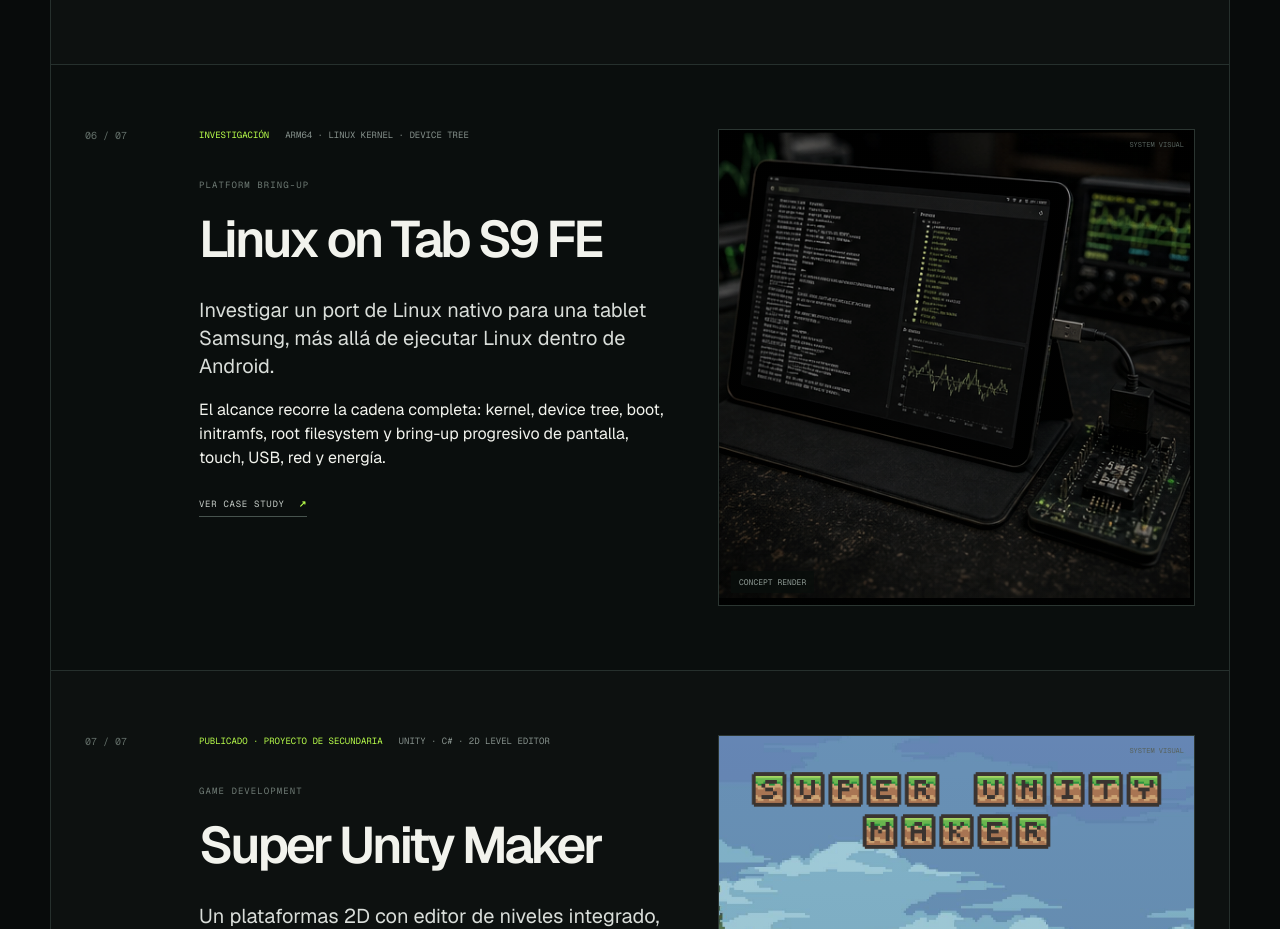
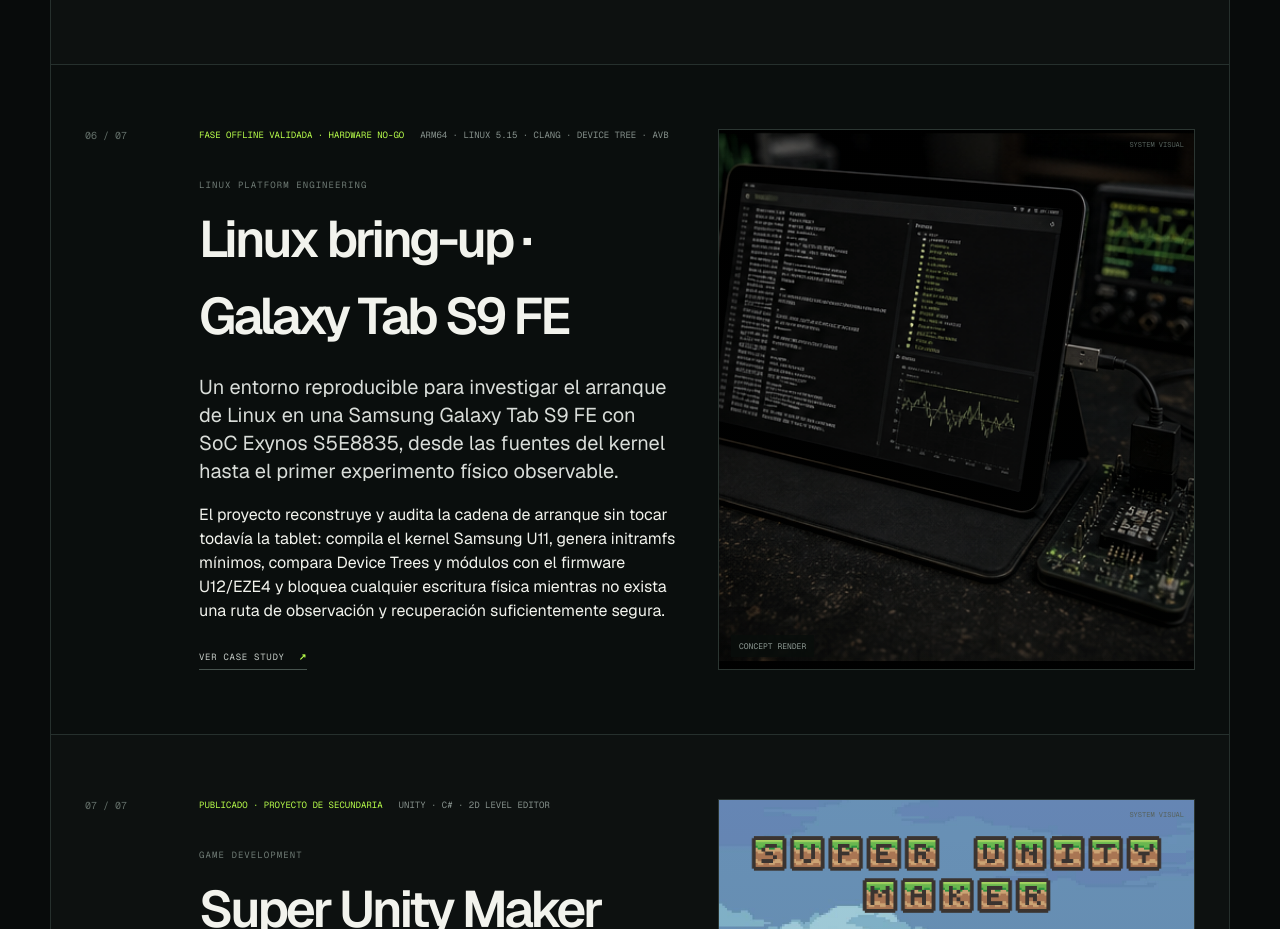
Before and after one commit to Mark19000/Mark19000.github.io, a Next.js app: page / in a window 1280 px wide. Shown: the part 4060-4989 px from the top of the page. Built offline with nearby package versions, Linux system fonts and the light colour scheme.

Commit message:
feat: update Tab S9 FE Linux case study

```diff
--- a/content/projects.ts
+++ b/content/projects.ts
@@ -181,28 +181,29 @@ export const projectContent: ProjectContent[] = [
   },
   {
     slug: 'linux-tab-s9-fe',
-    stack: 'ARM64 · Linux kernel · Device Tree',
+    stack: 'ARM64 · Linux 5.15 · Clang · Device Tree · AVB',
     visual: 'linux',
     image: '/projects/linux-tab.png',
-    hardware: ['Samsung S5E8835', 'ARM64 tablet', 'Touch display', 'USB / wireless'],
-    software: ['Linux kernel', 'Device Tree', 'Initramfs', 'Root filesystem'],
+    repository: 'https://github.com/Mark19000/sm-x510-linux-bringup',
+    hardware: ['Samsung SM-X510', 'Exynos S5E8835', 'ARM64', 'U12 / EZE4'],
+    software: ['Linux kernel 5.15', 'Clang 21', 'Device Tree', 'Initramfs', 'AVB', 'Lima'],
     es: {
-      name: 'Linux on Tab S9 FE', status: 'Investigación', label: 'Platform bring-up',
-      intro: 'Investigar un port de Linux nativo para una tablet Samsung, más allá de ejecutar Linux dentro de Android.',
-      body: 'El alcance recorre la cadena completa: kernel, device tree, boot, initramfs, root filesystem y bring-up progresivo de pantalla, touch, USB, red y energía.',
-      challenge: 'Convertir el código disponible del kernel Android en una plataforma Linux utilizable pese a los drivers propietarios.',
-      built: 'Un plan de bring-up basado en el kernel android_kernel_samsung_s5e8835, separando el arranque mínimo de la habilitación gradual de periféricos.',
-      why: 'Una tablet moderna concentra muchos de los retos más interesantes de Linux sobre ARM: boot chain, device trees, firmware y controladores específicos.',
-      learned: 'Un port viable necesita hitos pequeños: consola temprana, almacenamiento, pantalla y entrada antes de abordar GPU, audio o power management.',
+      name: 'Linux bring-up · Galaxy Tab S9 FE', status: 'Fase offline validada · Hardware NO-GO', label: 'Linux platform engineering',
+      intro: 'Un entorno reproducible para investigar el arranque de Linux en una Samsung Galaxy Tab S9 FE con SoC Exynos S5E8835, desde las fuentes del kernel hasta el primer experimento físico observable.',
+      body: 'El proyecto reconstruye y audita la cadena de arranque sin tocar todavía la tablet: compila el kernel Samsung U11, genera initramfs mínimos, compara Device Trees y módulos con el firmware U12/EZE4 y bloquea cualquier escritura física mientras no exista una ruta de observación y recuperación suficientemente segura.',
+      challenge: 'Trabajar con fuentes U11 frente a hardware U12/EZE4, una cadena AVB específica de Samsung y canales de depuración todavía no demostrados, evitando confundir “compila” con “es compatible” o “arranca”.',
+      built: 'Un pipeline ARM64 offline que produce builds reproducibles del kernel con Clang 21, aplica parches auditables, construye DTB/DTBO e initramfs y verifica sus resultados mediante pruebas host, comparación semántica y manifiestos de hashes.',
+      why: 'Quería convertir un port de Linux difícil de observar en un experimento de ingeniería repetible: cada hipótesis, diferencia binaria y condición de seguridad debe poder verificarse antes de modificar el dispositivo.',
+      learned: 'En el bring-up de hardware cerrado, la reproducibilidad y una buena estrategia de observación importan tanto como el kernel. Saber cuándo mantener un NO-GO también forma parte del trabajo técnico.',
     },
     en: {
-      name: 'Linux on Tab S9 FE', status: 'Research', label: 'Platform bring-up',
-      intro: 'Researching a native Linux port for a Samsung tablet, beyond running Linux inside Android.',
-      body: 'The scope covers the full chain: kernel, device tree, boot, initramfs, root filesystem and progressive bring-up of display, touch, USB, networking and power.',
-      challenge: 'Turning the available Android kernel sources into a usable Linux platform despite proprietary drivers.',
-      built: 'A bring-up plan based on android_kernel_samsung_s5e8835, separating minimum boot from the gradual enablement of each peripheral.',
-      why: 'A modern tablet concentrates many of the most interesting ARM Linux challenges: boot chain, device trees, firmware and device-specific drivers.',
-      learned: 'A viable port needs small milestones: early console, storage, display and input before approaching GPU, audio or power management.',
+      name: 'Linux bring-up · Galaxy Tab S9 FE', status: 'Offline phase validated · Hardware NO-GO', label: 'Linux platform engineering',
+      intro: 'A reproducible environment for investigating Linux boot on a Samsung Galaxy Tab S9 FE with an Exynos S5E8835 SoC, from kernel sources to the first observable hardware experiment.',
+      body: 'The project reconstructs and audits the boot chain without touching the tablet yet: it builds Samsung’s U11 kernel, produces minimal initramfs images, compares Device Trees and modules against U12/EZE4 firmware, and blocks physical writes until observation and recovery paths are sufficiently safe.',
+      challenge: 'Working with U11 sources against U12/EZE4 hardware, Samsung’s AVB chain and unproven debugging channels—without confusing “builds successfully” with “compatible” or “boots”.',
+      built: 'An offline ARM64 pipeline producing reproducible Clang 21 kernel builds, auditable patches, DTB/DTBO and initramfs artifacts, verified through host tests, semantic comparisons and hash manifests.',
+      why: 'I wanted to turn a difficult-to-observe Linux port into a repeatable engineering experiment: every hypothesis, binary difference and safety condition should be verifiable before modifying the device.',
+      learned: 'For closed-hardware bring-up, reproducibility and a sound observation strategy matter as much as the kernel itself. Knowing when to preserve a NO-GO is also part of the engineering.',
     },
   },
   {
```
